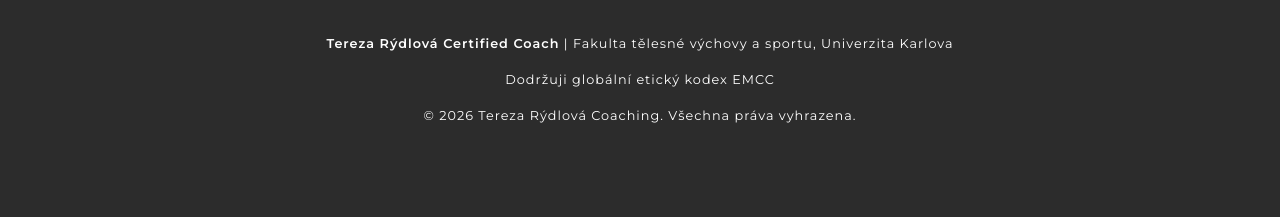
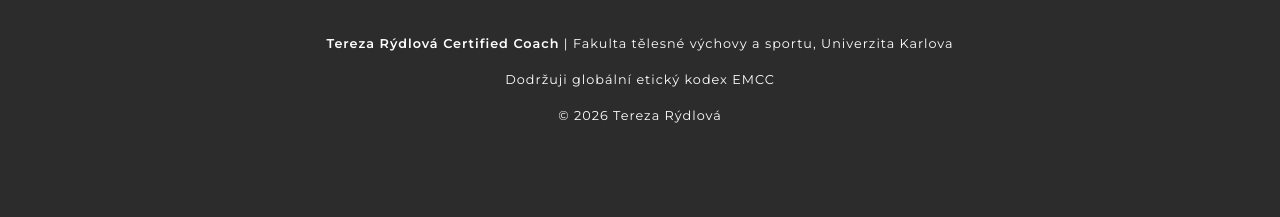
Before and after one commit to westleyovercash/tereza-rydlova, a Jekyll site: the page built from index.md, in a window 1280 px wide. Shown: the part 1562-1779 px from the top of the page. Built offline with Jekyll 4.4.1, drawn with Linux system fonts in a browser that asks for light colours.

Commit message:
Update default.html

```diff
--- a/_layouts/default.html
+++ b/_layouts/default.html
@@ -3,9 +3,8 @@
 <head>
   <meta charset="UTF-8">
   <meta name="viewport" content="width=device-width, initial-scale=1.0">
-  <title>{{ page.title }} | Tereza Rýdlová</title>
+  <title>{{ page.title }} | Tereza Rýdlová Coaching</title>
   <link rel="stylesheet" href="{{ '/assets/css/style.css' | relative_url }}">
-  <link href="https://fonts.googleapis.com/css2?family=Inter:wght@300;400;600&display=swap" rel="stylesheet">
 </head>
 <body>
 
@@ -29,7 +28,7 @@
     <div class="footer-content">
       <p><strong>Tereza Rýdlová Certified Coach</strong> | Fakulta tělesné výchovy a sportu, Univerzita Karlova</p>
       <p>Dodržuji globální etický kodex EMCC</p>
-      <p>&copy; {{ "now" | date: "%Y" }} Tereza Rýdlová Coaching. Všechna práva vyhrazena.</p>
+      <p>&copy; {{ "now" | date: "%Y" }} Tereza Rýdlová</p>
     </div>
   </footer>
 
```
